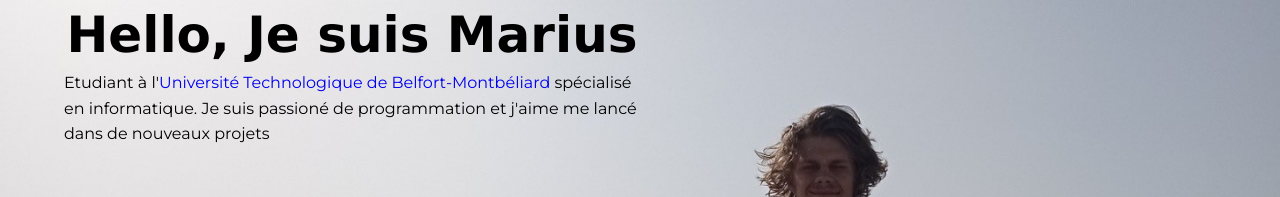
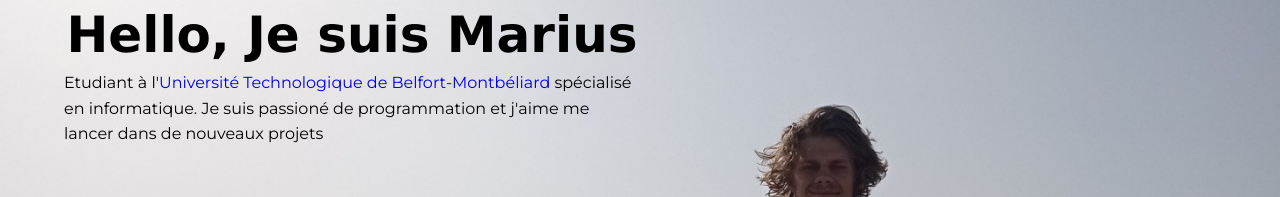
Before and after one commit to Mariusfaitducode/Portfolio, a plain HTML site: page index.html in a window 1280 px wide. Shown: the part 120-317 px from the top of the page. Drawn offline with Linux system fonts and the light colour scheme.

Commit message:
correct faute

```diff
--- a/index.html
+++ b/index.html
@@ -53,7 +53,7 @@
                     <p>
                         Etudiant à l'<a href="https://www.utbm.fr/" target="_blank">Université Technologique de Belfort-Montbéliard</a>
                         spécialisé en informatique. Je suis passioné de programmation
-                        et j'aime me lancé dans de nouveaux projets
+                        et j'aime me lancer dans de nouveaux projets
                     </p>
                 </div>
                 <div class="hero__item right">
```
